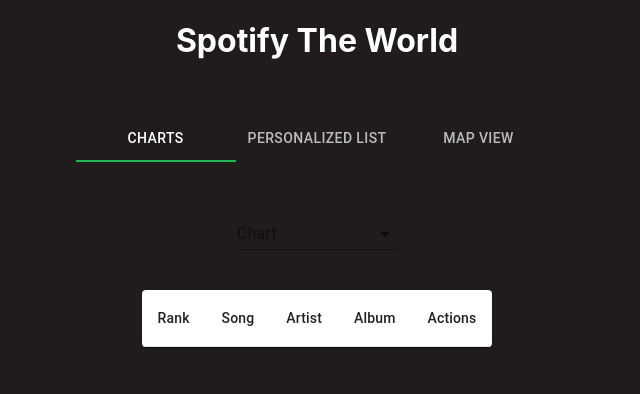
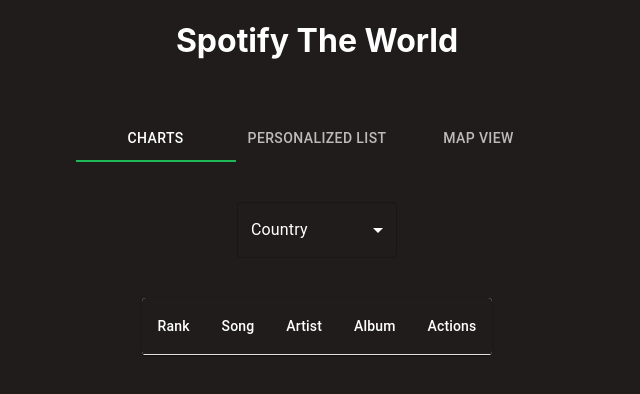
Before and after one commit to hoyishian/spotifytheworld, a React (Create React App) app in the folder frontend/: page / in a window 1280 px wide. Shown: the top 394 px of the page, without its empty margins (323-963 px from the left). Built offline with nearby package versions, Linux system fonts and the light colour scheme.

Commit message:
Pushed Design Changes

```diff
--- a/frontend/package.json
+++ b/frontend/package.json
@@ -13,6 +13,7 @@
     "react": "^17.0.2",
     "react-dom": "^17.0.2",
     "react-scripts": "4.0.3",
+    "styled-components": "^5.2.3",
     "web-vitals": "^1.1.1"
   },
   "scripts": {
--- a/frontend/src/App.js
+++ b/frontend/src/App.js
@@ -303,6 +303,7 @@
 import "./App.css";
 import React, { useState } from "react";
 import Axios from "axios";
+import styled from 'styled-components';
 import { makeStyles } from "@material-ui/core/styles";
 import {
   Table,
@@ -332,14 +333,61 @@
   formControl: {
     margin: theme.spacing(1),
     minWidth: 160,
+    borderColor: "white",
+    textColor:  "white",
+    color: "white"
   },
   customTabRoot: {
     color: "#FFFFFF",
   },
   customTabIndicator: {
     backgroundColor: "#1DB954"
+  },
+  select: {
+    color:"white",
+    textAlign: "left"
+
+  },
+  InputLabel: {
+    borderColor: "white",
+    color:  "white",
+    textColor: "white",
+  },
+  TableRow: {
+    backgroundColor: "#201c1c"
+  },
+  TableCell: {
+    color: "white"
+  },
+}));
+
+const StyledInputLabel = styled(InputLabel)`
+  .MuiInputLabel-root {
+    color: white;
+    border-color: white;
+    text-color: white;
   }
-}));
+  .Mui-focused {
+    color: white;
+    border-color: white;
+    text-color: white;
+  }
+  .MuiInputLabel-formControl {
+    color: white;
+    border-color: white;
+    text-color: white;
+  }
+  .MuiInputLabel-marginDense {
+    color: white;
+    border-color: white;
+    text-color: white;
+  }
+  .MuiInputLabel-outlined {
+    color: white;
+    border-color: white;
+    text-color: white;
+  }
+`;
 
 const country_list = [
   { country: "Argentina" },
@@ -465,9 +513,9 @@
       </Grid>
       {tab === 0 && (
         <Grid item>
-          <FormControl className={classes.formControl}>
-            <InputLabel>Chart</InputLabel>
-            <Select onChange={changeCountry} value={searchCountry}>
+          <FormControl variant="outlined" className={classes.formControl}>
+            <StyledInputLabel className={classes.InputLabel}>Country</StyledInputLabel>
+            <Select classes={{root: classes.select, select: classes.select, icon: classes.select}} onChange={changeCountry} value={searchCountry}>
               {country_list.map((val) => (
                 <MenuItem value={val.country}>{val.country}</MenuItem>
               ))}
@@ -481,23 +529,23 @@
           <TableContainer className={classes.container} component={Paper}>
             <Table className={classes.container} aria-label="simple table">
               <TableHead>
-                <TableRow>
-                  <TableCell align="center">Rank </TableCell>
-                  <TableCell align="center"> Song </TableCell>
-                  <TableCell align="center"> Artist </TableCell>
-                  <TableCell align="center"> Album </TableCell>
-                  <TableCell align="center"> Actions </TableCell>
+                <TableRow className = {classes.TableRow}>
+                  <TableCell align="center" className = {classes.TableCell}>Rank </TableCell>
+                  <TableCell align="center"className = {classes.TableCell}> Song </TableCell>
+                  <TableCell align="center"className = {classes.TableCell}> Artist </TableCell>
+                  <TableCell align="center" className = {classes.TableCell}> Album </TableCell>
+                  <TableCell align="center" className = {classes.TableCell}> Actions </TableCell>
                 </TableRow>
               </TableHead>
 
               <TableBody>
                 {newSongCharts.map((val) => (
-                  <TableRow key={val.id}>
-                    <TableCell align="center"> {val.chart_rank} </TableCell>
-                    <TableCell align="center"> {val.name} </TableCell>
-                    <TableCell align="center"> {val.artist_name} </TableCell>
-                    <TableCell align="center"> {val.album_name} </TableCell>
-                    <TableCell align="center">
+                  <TableRow key={val.id} className = {classes.TableRow}>
+                    <TableCell align="center" className = {classes.TableCell}> {val.chart_rank} </TableCell>
+                    <TableCell align="center" className = {classes.TableCell}> {val.name} </TableCell>
+                    <TableCell align="center" className = {classes.TableCell}> {val.artist_name} </TableCell>
+                    <TableCell align="center" className = {classes.TableCell}> {val.album_name} </TableCell>
+                    <TableCell align="center" className = {classes.TableCell}>
                       <AddIcon color="secondary" />
                     </TableCell>
                   </TableRow>
@@ -518,26 +566,26 @@
 
       {tab === 1 && (
         <Grid item>
-          <TableContainer className={classes.container} component={Paper}>
+          <TableContainer className={classes.container} >
             <Table className={classes.container} aria-label="simple table">
-              <TableHead>
-                <TableRow>
-                  <TableCell align="center"> Song </TableCell>
-                  <TableCell align="center"> Artist </TableCell>
-                  <TableCell align="center"> Album </TableCell>
-                  <TableCell align="center"> Note </TableCell>
-                  <TableCell align="center"> Actions </TableCell>
+              <TableHead >
+                <TableRow className = {classes.TableRow}>
+                  <TableCell align="center" className = {classes.TableCell}> Song </TableCell>
+                  <TableCell align="center" className = {classes.TableCell}> Artist </TableCell>
+                  <TableCell align="center" className = {classes.TableCell}> Album </TableCell>
+                  <TableCell align="center" className = {classes.TableCell}> Note </TableCell>
+                  <TableCell align="center" className = {classes.TableCell}> Actions </TableCell>
                 </TableRow>
               </TableHead>
 
               <TableBody>
                 {myCharts.map((val) => (
-                  <TableRow key={val.id}>
-                    <TableCell align="center"> {val.name} </TableCell>
-                    <TableCell align="center"> {val.artist_name} </TableCell>
-                    <TableCell align="center"> {val.album_name} </TableCell>
-                    <TableCell align="center"> {val.note} </TableCell>
-                    <TableCell align="center">
+                  <TableRow key={val.id} className = {classes.TableRow}>
+                    <TableCell align="center" className = {classes.TableCell}> {val.name} </TableCell>
+                    <TableCell align="center" className = {classes.TableCell}> {val.artist_name} </TableCell>
+                    <TableCell align="center" className = {classes.TableCell}> {val.album_name} </TableCell>
+                    <TableCell align="center" className = {classes.TableCell}> {val.note} </TableCell>
+                    <TableCell align="center"className = {classes.TableCell}>
                       <AddIcon color="secondary" />
                       <RemoveIcon color="secondary" />
                     </TableCell>
```
Also changed, not shown: 1 other file (tests, documents, lock files or other folders).
